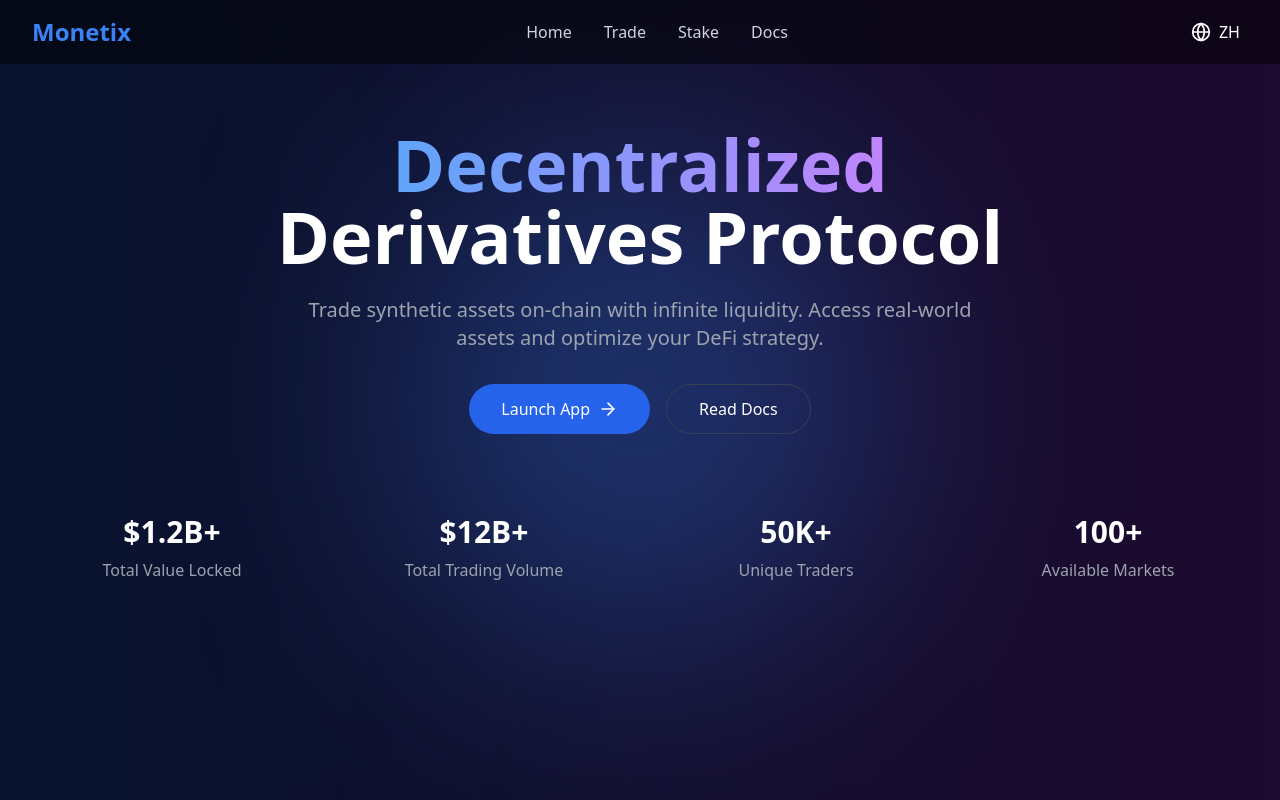
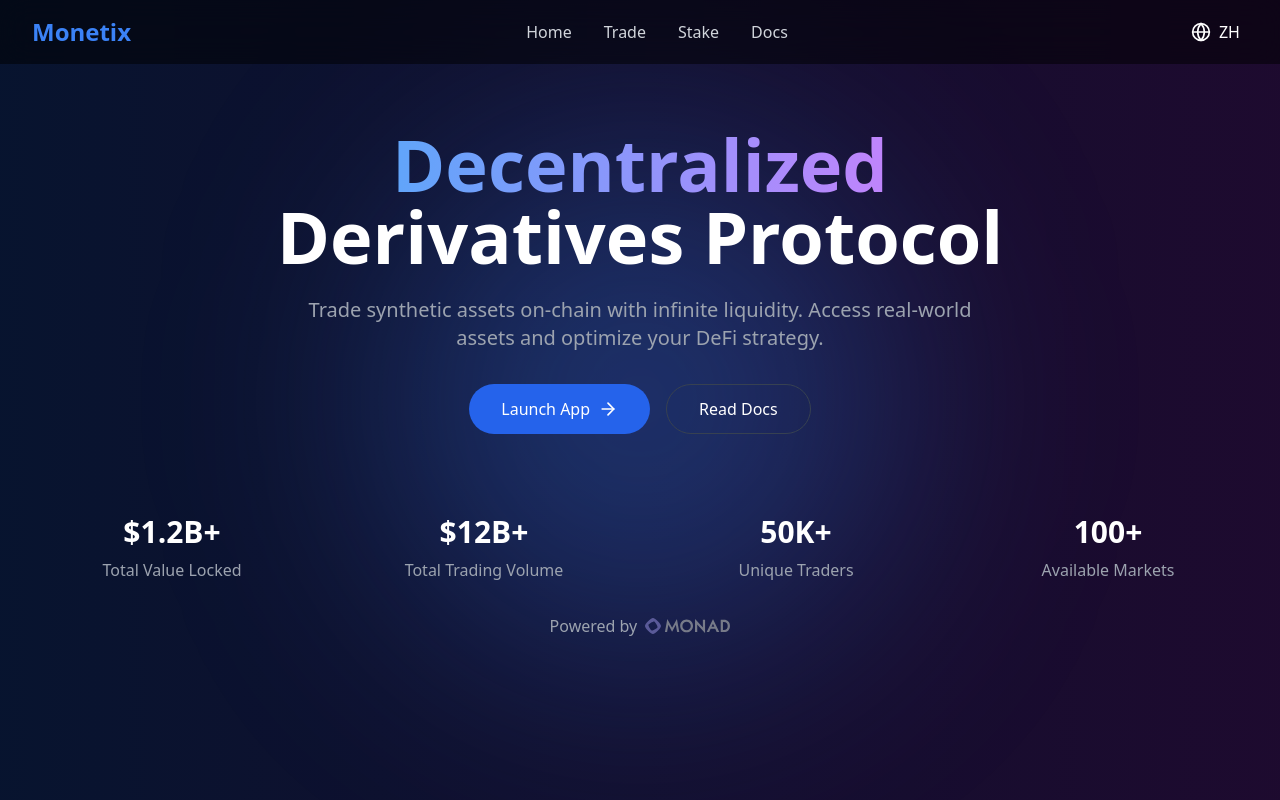
Before and after one commit to Monetix-fun/WebSite, a React (Vite) app: page / in a window 1280 px wide. Shown: the top 800 px of the page. Built offline with nearby package versions, Linux system fonts and the light colour scheme.

Commit message:
add powered by

```diff
--- a/src/components/Hero.tsx
+++ b/src/components/Hero.tsx
@@ -1,6 +1,7 @@
 import React from 'react';
 import { ArrowRight, Globe } from 'lucide-react';
 import { useTranslation } from 'react-i18next';
+import monadLogo from '../assets/images/monad_logo.svg';
 
 export default function Hero() {
   const { t, i18n } = useTranslation();
@@ -59,6 +60,24 @@ export default function Hero() {
             </div>
           ))}
         </div>
+
+        {/* Powered by Monad */}
+        <div className="mt-8 text-center">
+          <a
+            href="https://www.monad.xyz/"
+            target="_blank"
+            rel="noopener noreferrer"
+            className="inline-flex items-center text-gray-400 hover:text-gray-300"
+          >
+            Powered by
+            <img
+              src={monadLogo}
+              alt="Monad Logo"
+              className="h-4 ml-2 opacity-75 hover:opacity-100 transition-opacity"
+              style={{ filter: 'invert(70%) sepia(8%) saturate(176%) hue-rotate(176deg) brightness(87%) contrast(85%)' }}
+            />
+          </a>
+        </div>
       </div>
     </div>
   );
```
Also changed, not shown: src/assets/images/monad_logo.svg (added).
